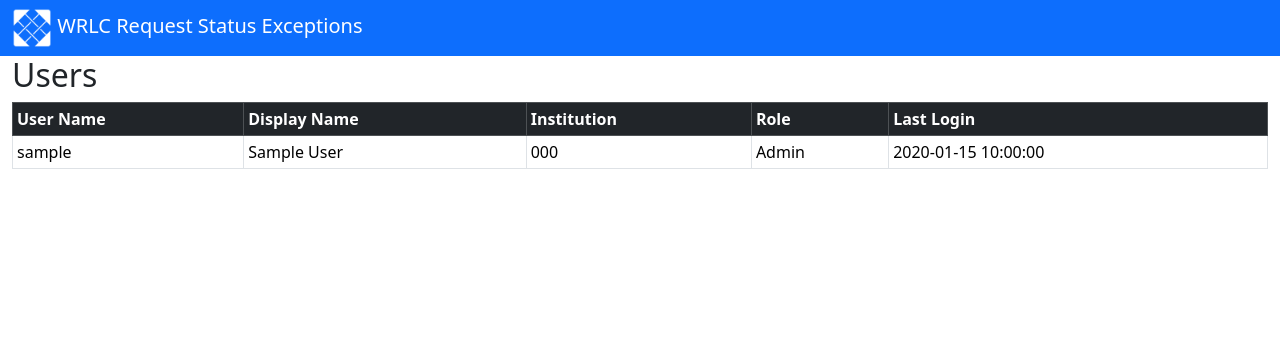
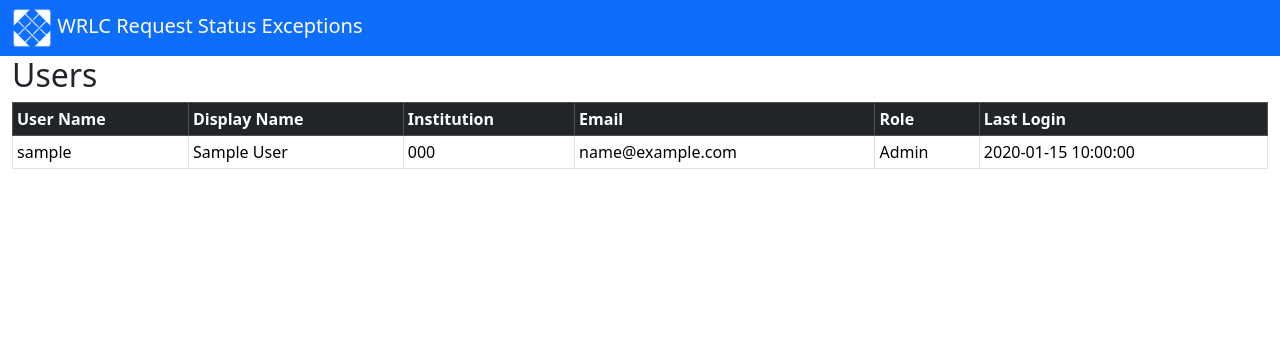
Before and after one commit to WRLC/request-exceptions-transit, a Flask app: template templates/users.html in a window 1280 px wide. Shown: the top 356 px of the page. Run offline with Flask 3, Linux system fonts and the light colour scheme; the template is opened without the code that fills it: values that come from a table or form of the project are taken from there, others are empty; tables that the repository leaves empty hold one stand-in row (values such as "Sample post"); parts of the project's set-up code (start-up, migrations or seed data) failed here and were passed over.

Commit message:
add user email

```diff
--- a/models.py
+++ b/models.py
@@ -230,6 +230,7 @@ class User(db.Model):
     username = db.Column(db.String(255), nullable=False)
     displayname = db.Column(db.String(255), nullable=True)
     instcode = db.Column(db.ForeignKey(Institution.code))
+    emailaddress = db.Column(db.String(255), nullable=True)
     admin = db.Column(db.Boolean, nullable=False)
     last_login = db.Column(db.DateTime, nullable=True)
 
@@ -292,6 +293,7 @@ def user_login(session, user_data):
     session['user_home'] = user_data['inst']  # Set the user's home institution
     session['display_name'] = user_data['full_name']  # Set the user's display name
     session['authorizations'] = user_data['authorizations']  # Set the user's authorizations
+    session['email'] = user_data['email']  # Set the user's email
 
     user = check_user(session['username'])  # Check if the user exists in the database
 
@@ -345,6 +347,7 @@ def add_user(session, admincheck):
         username=session['username'],
         displayname=session['display_name'],
         instcode=session['user_home'],
+        emailaddress=session['email'],
         admin=admincheck,
         last_login=datetime.now()
     )
--- a/templates/base.html
+++ b/templates/base.html
@@ -51,6 +51,10 @@
             {% endwith %}
         </div>
         {% block content %} {% endblock %}
+        <div class="user">
+            {% if 'email' in session %}
+                Logged in as {{ session['email'] }}
+            {% endif %}
     </div>
     <script src="https://code.jquery.com/jquery-3.3.1.min.js"
             integrity="sha256-FgpCb/KJQlLNfOu91ta32o/NMZxltwRo8QtmkMRdAu8=" crossorigin="anonymous"></script>
--- a/templates/users.html
+++ b/templates/users.html
@@ -12,6 +12,7 @@
                 <th>User Name</th>
                 <th>Display Name</th>
                 <th>Institution</th>
+                <th>Email</th>
                 <th>Role</th>
                 <th>Last Login</th>
             </tr>
@@ -22,6 +23,7 @@
                     <td>{{ user.username }}</td>
                     <td>{{ user.displayname }}</td>
                     <td>{{ user.instcode }}</td>
+                    <td>{{ user.emailaddress }}</td>
                     {% if user.admin == 1 %}
                         <td>Admin</td>
                     {% else %}
```
